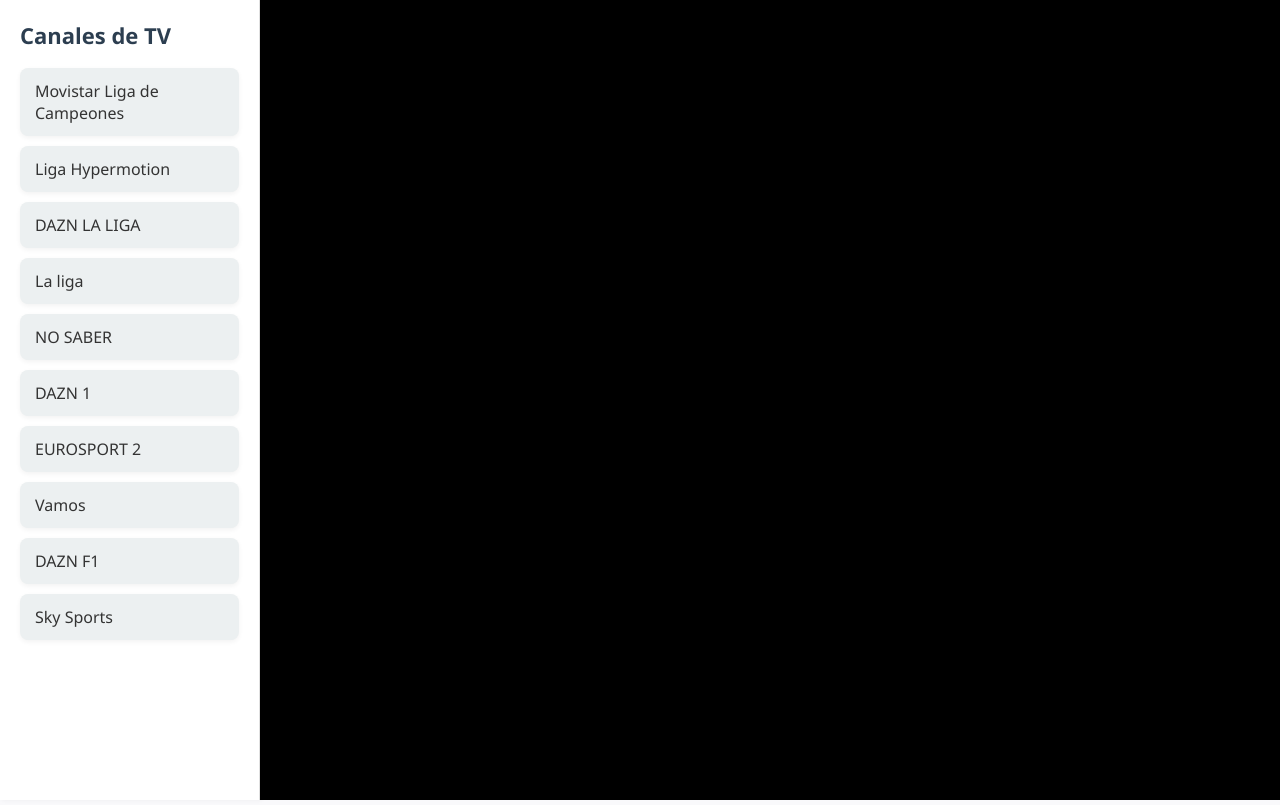
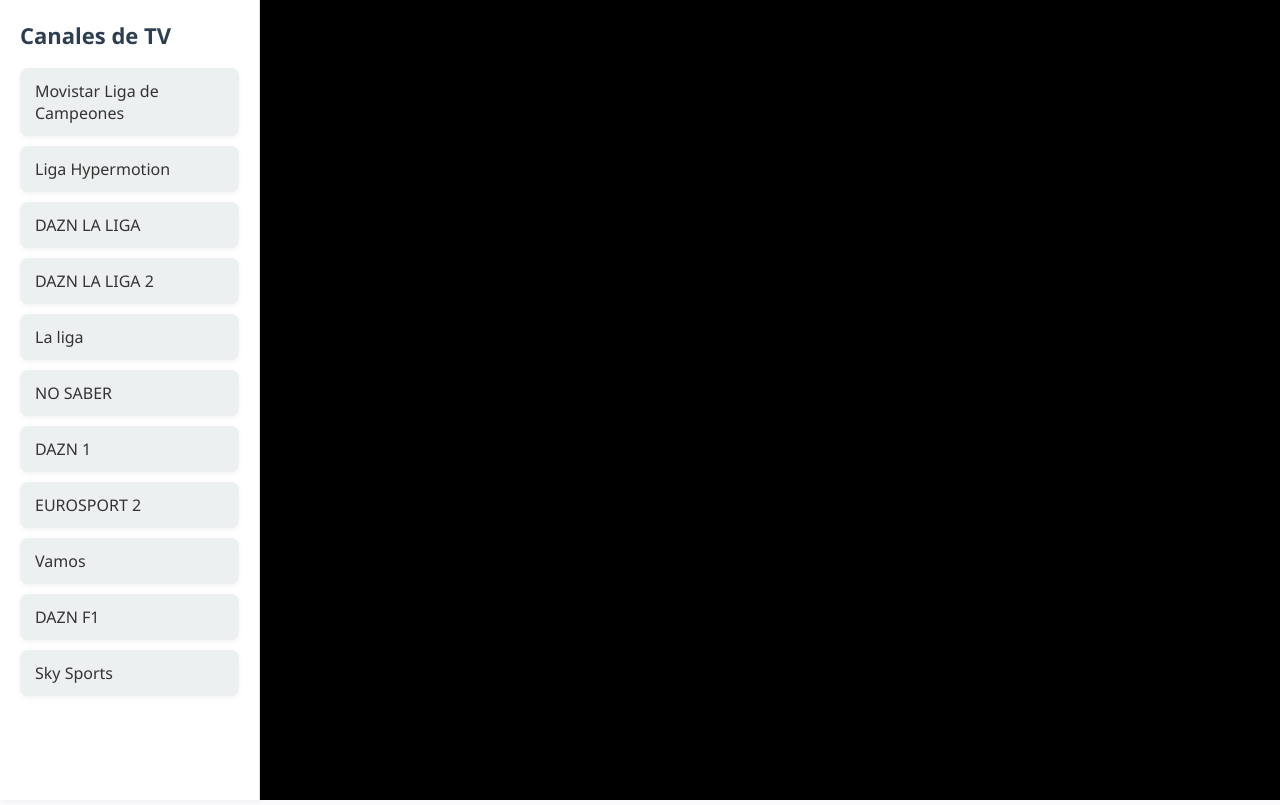
Before and after one commit to SyToo18/tvfamilia, a plain HTML site: page index.html in a window 1280 px wide. Drawn offline with Linux system fonts and the light colour scheme.

Commit message:
Update index.html

```diff
--- a/index.html
+++ b/index.html
@@ -103,7 +103,8 @@
       <h2>Canales de TV</h2>
       <div class="channel" onclick="selectChannel('https://rockhd.lol/live/stream-435.php')">Movistar Liga de Campeones</div>
       <div class="channel" onclick="selectChannel('https://rockhd.lol/live/stream-539.php')">Liga Hypermotion</div>
-      <div class="channel" onclick="selectChannel('https://miatvhd.xyz/reproductor/canal51.html')">DAZN LA LIGA</div>
+      <div class="channel" onclick="selectChannel('https://antenacentral.store/dazn1laliga.php')">DAZN LA LIGA</div>
+      <div class="channel" onclick="selectChannel('https://antenacentral.store/dazn2laliga.php')">DAZN LA LIGA 2</div>
       <div class="channel" onclick="selectChannel('https://rockhd.lol/live/stream-523.php')">La liga</div>
       <div class="channel" onclick="selectChannel('https://rockhd.lol/live/stream-105.php')">NO SABER</div>
       <div class="channel" onclick="selectChannel('https://rockhd.lol/live/stream-445.php')">DAZN 1</div>
```
